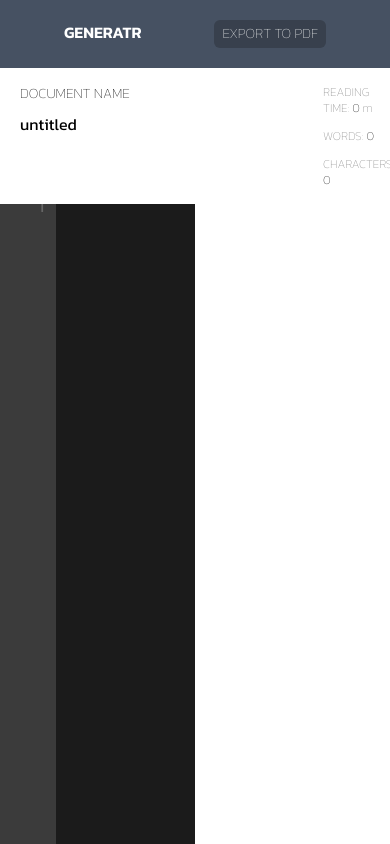
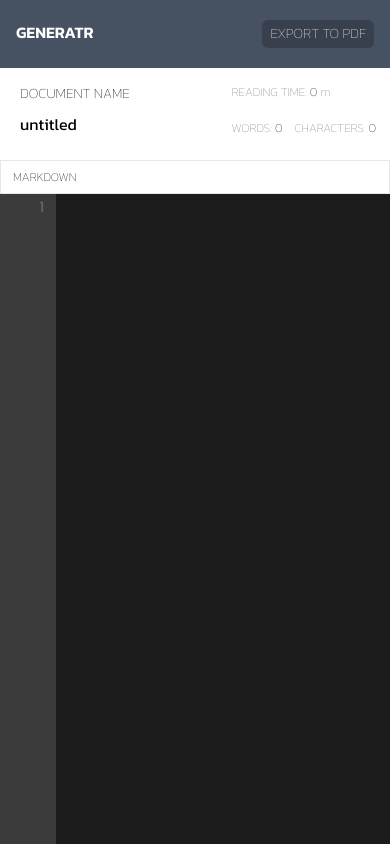
Before and after one commit to Benny-900906/OpenMarkdownPDF, a React (Vite) app: page / in a window 390 px wide. Built offline with nearby package versions, Linux system fonts and the light colour scheme.

Commit message:
refactor: responsive

```diff
--- a/src/components/LiveRenderingPanel/LiveRenderingPanel.jsx
+++ b/src/components/LiveRenderingPanel/LiveRenderingPanel.jsx
@@ -14,7 +14,7 @@ export const LiveRenderingPanel = () => {
   }, [ tempRenderedContent ])
 
   return (
-    <div className="w-[50%] h-full overflow-y-hidden flex flex-col">
+    <div className="w-[50%] h-full overflow-y-hidden hidden md:flex flex-col">
       <PreviewTag />
       <div className="w-full h-full px-2 overflow-y-scroll" id="export-content">
         {renderedContent}
--- a/src/components/MarkdownPanel/MarkdownPanel.jsx
+++ b/src/components/MarkdownPanel/MarkdownPanel.jsx
@@ -17,7 +17,7 @@ export const MarkdownPanel = () => {
   }
 
   return (
-    <div className="w-[50%] h-full overflow-y-hidden flex flex-col">
+    <div className="w-full md:w-[50%] h-full overflow-y-hidden flex flex-col">
       <MarkdownTag />
       <div className="w-full h-full overflow-y-hidden flex flex-row">
         <LineNumber content={markdownContent} scrollTop={scrollTop} />
--- a/src/components/NavBar/ContentStats.jsx
+++ b/src/components/NavBar/ContentStats.jsx
@@ -12,7 +12,7 @@ export const ContentStats = () => {
   const charCount = useCharCount(markdownContent, markdownCharacters);
 
   return (
-    <div className="w-[15%] flex flex-wrap gap-3">
+    <div className="w-[40%] md:w-[20%] lg:w-[15%] flex flex-wrap gap-3">
       <span className="font-custom text-[#7b7b7b] text-xs font-thin">READING TIME: <span className="text-[#000000]">{readingTime}</span> m</span>
       <span className="font-custom text-[#7b7b7b] text-xs font-thin">WORDS: <span className="text-[#000000]">{wordCount}</span></span>
       <span className="font-custom text-[#7b7b7b] text-xs font-thin">CHARACTERS: <span className="text-[#000000]">{charCount}</span></span>
--- a/src/components/NavBar/DocumentNameInput.jsx
+++ b/src/components/NavBar/DocumentNameInput.jsx
@@ -10,7 +10,7 @@ export const DocumentNameInput = () => {
   }
 
   return (
-    <div className="w-[75%] flex flex-col">
+    <div className="sm:w-[50%] md:w-[70%] lg:w-[75%] flex flex-col">
       <span className="font-custom text-[#000000] text-sm font-thin px-2">DOCUMENT NAME</span>
       <input
         placeholder="untitled"
--- a/src/components/NavBar/NavBar.jsx
+++ b/src/components/NavBar/NavBar.jsx
@@ -6,12 +6,12 @@ import { ContentStats } from './ContentStats';
 export const NavBar = () => {
   return (
     <div className="w-full absolute">
-      <div className="w-full bg-[#465162] flex flex-row justify-between px-16 py-5">
+      <div className="w-full bg-[#465162] flex flex-row justify-between px-4 py-5 md:px-16">
         <Logo />
         <ExportButton />
       </div>
 
-      <div className="w-full bg-[#ffffff] flex flex-row justify-between px-3 py-4 gap-2">
+      <div className="w-full bg-[#ffffff] flex flex-row justify-between px-3 py-4">
         <DocumentNameInput />
         <ContentStats />
       </div>
```
